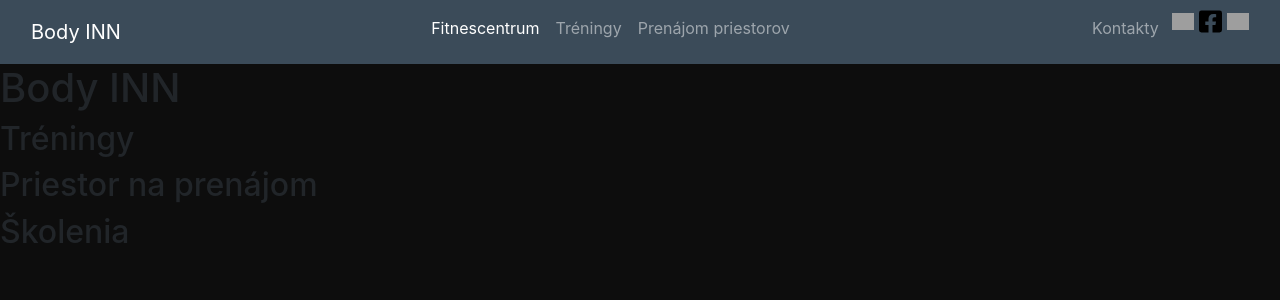
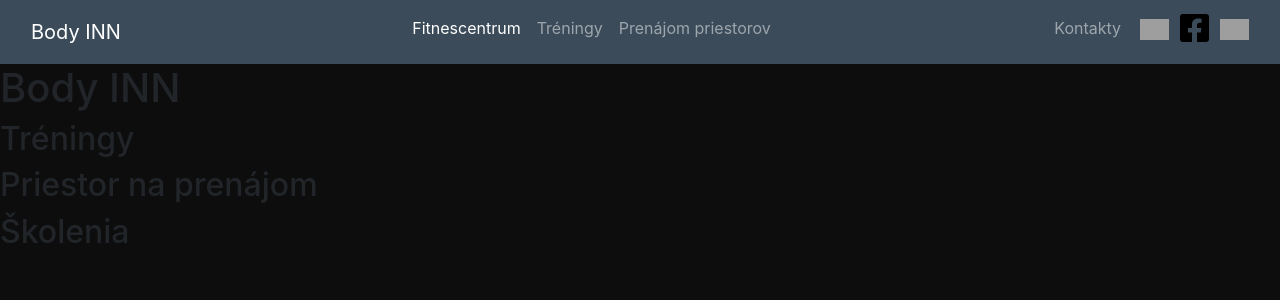
Before and after one commit to MarosGorny/VAII-School-assignment, a PHP site: page /domacaStranka.html in a window 1280 px wide. Shown: the top 300 px of the page. Run offline with PHP 8.4, Linux system fonts and the light colour scheme; grey boxes are pictures that could not be loaded.

Commit message:
edit position of icons

```diff
--- a/base.css
+++ b/base.css
@@ -3,8 +3,8 @@
 }
 
 .navbar-nav img {
-    margin-left: 5px;
-    width: 1.4rem;
+    margin-left: 0.7rem;
+    width: 1.8rem;
     transition: transform .2s;
 }
 
@@ -14,16 +14,18 @@ img:hover {
     z-index: 2;
 }
 
-
+.icons {
+    margin: auto;
+}
 
 #instagramIcon:hover {
     filter: invert(66%) sepia(0%) saturate(0%) hue-rotate(314deg) brightness(92%) contrast(95%);
 }
 #facebookIcon:hover {
-    filter: invert(37%) sepia(92%) saturate(390%) hue-rotate(180deg) brightness(90%) contrast(89%) !important;
+    filter: invert(37%) sepia(92%) saturate(390%) hue-rotate(180deg) brightness(90%) contrast(89%);
 }
 #phoneIcon:hover {
-    filter: invert(70%) sepia(60%) saturate(522%) hue-rotate(42deg) brightness(93%) contrast(81%) !important;
+    filter: invert(70%) sepia(60%) saturate(522%) hue-rotate(42deg) brightness(93%) contrast(81%);
 }
 
 body {
--- a/domacaStranka.html
+++ b/domacaStranka.html
@@ -39,17 +39,17 @@
                             Kontakty
                         </a>
                     </li>
-                    <li>
+                    <li class="icons">
                         <a href="https://www.instagram.com/bodyinn_gym_zvolen/" target="_blank">
                             <img  src = "/Icons/square-instagram.svg" alt="Instagram contact" id="instagramIcon"/>
                         </a>
                     </li>
-                    <li>
+                    <li class="icons">
                         <a href="https://www.facebook.com/Body-INN-106794408867905" target="_blank">
                             <img src = "/Icons/square-facebook.svg" alt="Facebook contact" id="facebookIcon"/>
                         </a>
                     </li>
-                    <li>
+                    <li class="icons">
                         <a href="tel:0915552573">
                             <img src = "/Icons/square-phone-solid.svg" alt="Phone contact" id="phoneIcon"/>
                         </a>
```
